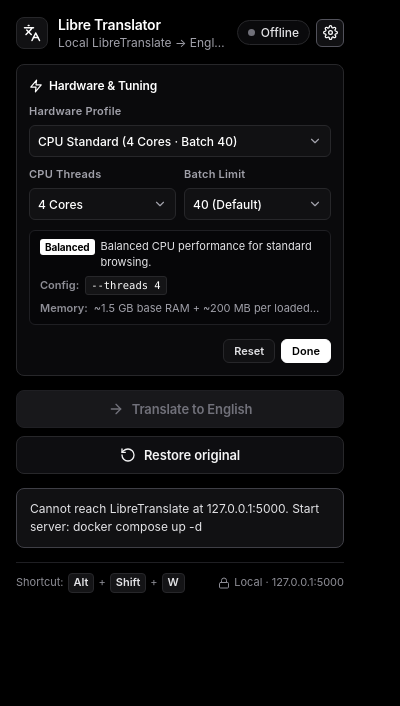
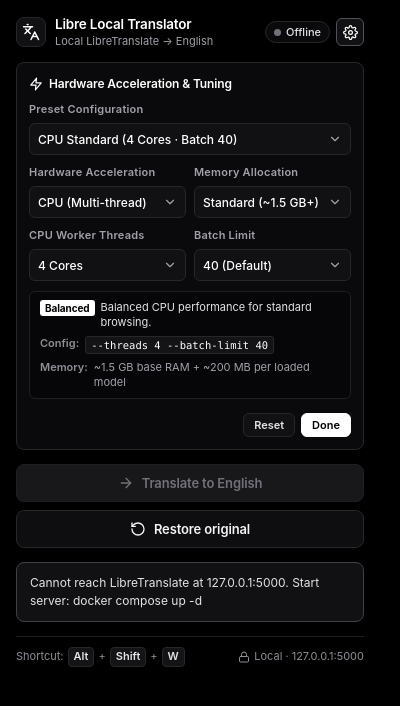
Before and after one commit to premkumar0184/Local-Translate, a browser extension: page popup.html in a window 400 px wide. Both pictures are taken after a click on the button "Hardware Acceleration & Tuning Settings". Drawn offline with Linux system fonts and the light colour scheme; no server answers.

Commit message:
feat: complete hardware acceleration options, fix branding and UI clipping, add storage fallback

```diff
--- a/popup.css
+++ b/popup.css
@@ -66,7 +66,7 @@
 
 body {
   margin: 0;
-  width: 360px;
+  width: 380px;
   background: var(--bg-app);
   color: var(--text-main);
   font-family: var(--font-sans);
@@ -110,19 +110,20 @@ body {
   display: flex;
   align-items: center;
   justify-content: space-between;
-  gap: 12px;
+  gap: 10px;
 }
 
 .brand {
   display: flex;
   align-items: center;
-  gap: 10px;
+  gap: 9px;
   min-width: 0;
+  flex-shrink: 1;
 }
 
 .logo-box {
-  width: 32px;
-  height: 32px;
+  width: 30px;
+  height: 30px;
   display: grid;
   place-items: center;
   border-radius: var(--radius-md);
@@ -138,7 +139,7 @@ body {
 
 .title {
   margin: 0;
-  font-size: 14px;
+  font-size: 13.5px;
   font-weight: 600;
   letter-spacing: -0.015em;
   color: var(--text-main);
@@ -148,7 +149,7 @@ body {
 
 .subtitle {
   margin: 2px 0 0;
-  font-size: 12px;
+  font-size: 11px;
   color: var(--text-muted);
   line-height: 1.2;
   white-space: nowrap;
@@ -160,13 +161,13 @@ body {
 .server-badge {
   display: inline-flex;
   align-items: center;
-  gap: 6px;
-  padding: 4px 10px;
+  gap: 5px;
+  padding: 3px 8px;
   background: var(--bg-surface);
   border: 1px solid var(--border-app);
   border-radius: 9999px;
   font-family: inherit;
-  font-size: 12px;
+  font-size: 11px;
   font-weight: 500;
   color: var(--text-secondary);
   flex-shrink: 0;
@@ -424,19 +425,20 @@ body {
 
 .tuning-impact-text {
   color: var(--text-secondary);
+  line-height: 1.35;
 }
 
 .tuning-detail {
   display: flex;
-  align-items: baseline;
+  align-items: flex-start;
   gap: 6px;
-  overflow: hidden;
 }
 
 .tuning-detail-label {
   font-weight: 600;
   color: var(--text-tertiary);
   flex-shrink: 0;
+  line-height: 1.35;
 }
 
 .tuning-code {
@@ -447,16 +449,13 @@ body {
   border: 1px solid var(--border-app);
   padding: 1px 5px;
   border-radius: 3px;
-  white-space: nowrap;
-  overflow: hidden;
-  text-overflow: ellipsis;
+  word-break: break-word;
+  line-height: 1.35;
 }
 
 .tuning-memory-text {
   color: var(--text-muted);
-  white-space: nowrap;
-  overflow: hidden;
-  text-overflow: ellipsis;
+  line-height: 1.35;
 }
 
 /* Settings Actions */
--- a/popup.html
+++ b/popup.html
@@ -23,7 +23,7 @@
           </svg>
         </div>
         <div class="brand-text">
-          <h1 class="title">Libre Translator</h1>
+          <h1 class="title">Libre Local Translator</h1>
           <p class="subtitle">Local LibreTranslate → English</p>
         </div>
       </div>
@@ -48,14 +48,14 @@
           <svg width="14" height="14" viewBox="0 0 24 24" fill="none" stroke="currentColor" stroke-width="2" stroke-linecap="round" stroke-linejoin="round" aria-hidden="true">
             <polygon points="13 2 3 14 12 14 11 22 21 10 12 10 13 2"/>
           </svg>
-          <span class="settings-title">Hardware & Tuning</span>
+          <span class="settings-title">Hardware Acceleration & Tuning</span>
         </div>
         <span id="settings-saved-tag" class="settings-saved-tag" hidden>Saved</span>
       </div>
 
-      <!-- Hardware Profile Preset Selector -->
+      <!-- Quick Preset Selector -->
       <div class="setting-field">
-        <label for="setting-preset" class="setting-label">Hardware Profile</label>
+        <label for="setting-preset" class="setting-label">Preset Configuration</label>
         <div class="select-wrapper">
           <select id="setting-preset" class="setting-select">
             <option value="cpu-default">CPU Standard (4 Cores · Batch 40)</option>
@@ -63,15 +63,40 @@
             <option value="gpu-docker">NVIDIA GPU (Docker: --gpus all)</option>
             <option value="gpu-python">NVIDIA GPU (Python / PyTorch CUDA)</option>
             <option value="eco-memory">Low Memory Mode (~1.5 GB RAM)</option>
-            <option value="custom">Custom Tuning</option>
+            <option value="custom">Custom Configuration</option>
           </select>
+        </div>
+      </div>
+
+      <!-- Hardware Acceleration Mode & Memory Allocation -->
+      <div class="setting-row">
+        <div class="setting-field setting-col">
+          <label for="setting-mode" class="setting-label">Hardware Acceleration</label>
+          <div class="select-wrapper">
+            <select id="setting-mode" class="setting-select">
+              <option value="cpu">CPU (Multi-thread)</option>
+              <option value="gpu-docker">NVIDIA GPU (Docker)</option>
+              <option value="gpu-python">NVIDIA GPU (Python)</option>
+            </select>
+          </div>
+        </div>
+
+        <div class="setting-field setting-col">
+          <label for="setting-memory" class="setting-label">Memory Allocation</label>
+          <div class="select-wrapper">
+            <select id="setting-memory" class="setting-select">
+              <option value="standard">Standard (~1.5 GB+)</option>
+              <option value="eco">Low RAM (~1.5 GB)</option>
+              <option value="high">Dedicated (8 GB+)</option>
+            </select>
+          </div>
         </div>
       </div>
 
       <!-- Tuning Parameters Row: Threads & Batch Limit -->
       <div class="setting-row">
         <div class="setting-field setting-col">
-          <label for="setting-threads" class="setting-label">CPU Threads</label>
+          <label for="setting-threads" class="setting-label">CPU Worker Threads</label>
           <div class="select-wrapper">
             <select id="setting-threads" class="setting-select">
               <option value="2">2 Cores</option>
@@ -103,7 +128,7 @@
         </div>
         <div class="tuning-detail">
           <span class="tuning-detail-label">Config:</span>
-          <code class="tuning-code" id="tuning-config-code">--threads 4</code>
+          <code class="tuning-code" id="tuning-config-code">--threads 4 --batch-limit 40</code>
         </div>
         <div class="tuning-detail">
           <span class="tuning-detail-label">Memory:</span>
--- a/popup.js
+++ b/popup.js
@@ -11,6 +11,8 @@ const settingsToggleBtn = document.getElementById("settings-toggle-btn");
 const settingsPanel = document.getElementById("settings-panel");
 const settingsSavedTag = document.getElementById("settings-saved-tag");
 const settingPreset = document.getElementById("setting-preset");
+const settingMode = document.getElementById("setting-mode");
+const settingMemory = document.getElementById("setting-memory");
 const settingThreads = document.getElementById("setting-threads");
 const settingBatchLimit = document.getElementById("setting-batch-limit");
 const tuningBadge = document.getElementById("tuning-badge");
@@ -35,86 +37,100 @@ let isServerOnline = false;
 const PRESETS = {
   "cpu-default": {
     name: "CPU Standard",
-    badge: "Balanced",
+    mode: "cpu",
     threads: 4,
     batchSize: 40,
-    impact: "Balanced CPU performance for standard browsing.",
-    config: "--threads 4",
-    memory: "~1.5 GB base RAM + ~200 MB per loaded language model"
+    memory: "standard"
   },
   "cpu-tuned": {
     name: "CPU Multi-Core",
-    badge: "Multi-Core",
+    mode: "cpu",
     threads: 8,
     batchSize: 100,
-    impact: "Prevents bottle-necking during batch translation requests.",
-    config: "--threads 8 --batch-limit 100",
-    memory: "Smooth operation on machines with 8 GB+ RAM"
+    memory: "high"
   },
   "gpu-docker": {
     name: "NVIDIA GPU (Docker)",
-    badge: "5x-15x GPU",
+    mode: "gpu-docker",
     threads: 4,
     batchSize: 100,
-    impact: "5x to 15x inference speedup on CUDA-capable GPUs.",
-    config: "docker run --gpus all ... --batch-limit 100",
-    memory: "Automatic CTranslate2 CUDA inference via NVIDIA Toolkit"
+    memory: "high"
   },
   "gpu-python": {
     name: "NVIDIA GPU (Python)",
-    badge: "PyTorch CUDA",
+    mode: "gpu-python",
     threads: 4,
     batchSize: 100,
-    impact: "Automatic CTranslate2 CUDA inference in Python venv.",
-    config: "Install CUDA-enabled PyTorch in venv",
-    memory: "Optimizes matrix throughput directly with CUDA"
+    memory: "high"
   },
   "eco-memory": {
     name: "Low Memory Mode",
-    badge: "Low RAM",
+    mode: "cpu",
     threads: 2,
     batchSize: 25,
-    impact: "Minimizes background memory pressure on budget machines.",
-    config: "--threads 2 --batch-limit 25",
-    memory: "~1.5 GB base RAM (recommended for <= 8 GB RAM)"
-  },
-  "custom": {
-    name: "Custom Tuning",
-    badge: "Custom",
-    threads: 4,
-    batchSize: 40,
-    impact: "Custom user-configured thread concurrency and batch limits.",
-    config: "User-defined configuration",
-    memory: "Dynamic system allocation"
+    memory: "eco"
   }
 };
 
 const DEFAULT_SETTINGS = {
   preset: "cpu-default",
+  mode: "cpu",
   threads: 4,
-  batchSize: 40
+  batchSize: 40,
+  memory: "standard"
 };
 
 let currentSettings = { ...DEFAULT_SETTINGS };
 let saveTimeout = null;
 
 function updateTuningCard() {
-  const presetKey = currentSettings.preset in PRESETS ? currentSettings.preset : "custom";
-  const p = PRESETS[presetKey];
-  if (!p) return;
+  const { mode = "cpu", threads = 4, batchSize = 40, memory = "standard" } = currentSettings;
 
-  if (tuningBadge) tuningBadge.textContent = p.badge;
-  if (tuningImpactText) tuningImpactText.textContent = p.impact;
-  if (tuningConfigCode) {
-    tuningConfigCode.textContent = presetKey === "custom"
-      ? `--threads ${currentSettings.threads} --batch-limit ${currentSettings.batchSize}`
-      : p.config;
+  let badge = "Tuned";
+  let impact = "Balanced CPU performance for standard browsing.";
+  let config = `--threads ${threads} --batch-limit ${batchSize}`;
+  let memDetail = "~1.5 GB base RAM + ~200 MB per loaded model";
+
+  if (mode === "gpu-docker") {
+    badge = "5x-15x GPU";
+    impact = "5x to 15x inference speedup on CUDA-capable GPUs.";
+    config = `docker run --gpus all ... --threads ${threads} --batch-limit ${batchSize}`;
+  } else if (mode === "gpu-python") {
+    badge = "PyTorch CUDA";
+    impact = "Automatic CTranslate2 CUDA inference in Python venv.";
+    config = `Install CUDA PyTorch; --threads ${threads} --batch-limit ${batchSize}`;
+  } else {
+    // CPU mode
+    if (threads >= 8) {
+      badge = "Multi-Core";
+      impact = "Prevents bottle-necking during batch translation requests.";
+    } else if (memory === "eco" || batchSize <= 25) {
+      badge = "Low RAM";
+      impact = "Minimizes background memory pressure on budget machines.";
+    } else {
+      badge = "Balanced";
+      impact = "Balanced CPU performance for standard browsing.";
+    }
   }
-  if (tuningMemoryText) tuningMemoryText.textContent = p.memory;
+
+  if (memory === "eco") {
+    memDetail = "~1.5 GB base RAM (recommended for <= 8 GB RAM)";
+  } else if (memory === "high") {
+    memDetail = "Smooth operation on machines with 8 GB+ RAM";
+  } else {
+    memDetail = "~1.5 GB base RAM + ~200 MB per loaded model";
+  }
+
+  if (tuningBadge) tuningBadge.textContent = badge;
+  if (tuningImpactText) tuningImpactText.textContent = impact;
+  if (tuningConfigCode) tuningConfigCode.textContent = config;
+  if (tuningMemoryText) tuningMemoryText.textContent = memDetail;
 }
 
 function applySettingsToUI() {
-  if (settingPreset) settingPreset.value = currentSettings.preset || "cpu-default";
+  if (settingPreset) settingPreset.value = currentSettings.preset || "custom";
+  if (settingMode) settingMode.value = currentSettings.mode || "cpu";
+  if (settingMemory) settingMemory.value = currentSettings.memory || "standard";
   if (settingThreads) settingThreads.value = String(currentSettings.threads || 4);
   if (settingBatchLimit) settingBatchLimit.value = String(currentSettings.batchSize || 40);
   updateTuningCard();
@@ -162,15 +178,17 @@ async function loadSettings() {
   applySettingsToUI();
 }
 
-function checkIfPresetMatchesCustom() {
+function updatePresetFromIndividualSettings() {
   let matched = "custom";
-  for (const [key, val] of Object.entries(PRESETS)) {
-    if (key !== "custom" && val.threads === currentSettings.threads && val.batchSize === currentSettings.batchSize) {
-      if (currentSettings.preset === key) {
-        matched = key;
-        break;
-      }
-      if (matched === "custom") matched = key;
+  for (const [key, p] of Object.entries(PRESETS)) {
+    if (
+      p.mode === currentSettings.mode &&
+      p.threads === currentSettings.threads &&
+      p.batchSize === currentSettings.batchSize &&
+      p.memory === currentSettings.memory
+    ) {
+      matched = key;
+      break;
     }
   }
   currentSettings.preset = matched;
@@ -207,14 +225,34 @@ if (settingPreset) {
   settingPreset.addEventListener("change", () => {
     const selected = settingPreset.value;
     if (selected !== "custom" && PRESETS[selected]) {
+      const p = PRESETS[selected];
       currentSettings.preset = selected;
-      currentSettings.threads = PRESETS[selected].threads;
-      currentSettings.batchSize = PRESETS[selected].batchSize;
-      if (settingThreads) settingThreads.value = String(currentSettings.threads);
-      if (settingBatchLimit) settingBatchLimit.value = String(currentSettings.batchSize);
+      currentSettings.mode = p.mode;
+      currentSettings.threads = p.threads;
+      currentSettings.batchSize = p.batchSize;
+      currentSettings.memory = p.memory;
+      applySettingsToUI();
     } else {
       currentSettings.preset = "custom";
+      updateTuningCard();
     }
+    saveSettings();
+  });
+}
+
+if (settingMode) {
+  settingMode.addEventListener("change", () => {
+    currentSettings.mode = settingMode.value || "cpu";
+    updatePresetFromIndividualSettings();
+    updateTuningCard();
+    saveSettings();
+  });
+}
+
+if (settingMemory) {
+  settingMemory.addEventListener("change", () => {
+    currentSettings.memory = settingMemory.value || "standard";
+    updatePresetFromIndividualSettings();
     updateTuningCard();
     saveSettings();
   });
@@ -223,7 +261,7 @@ if (settingPreset) {
 if (settingThreads) {
   settingThreads.addEventListener("change", () => {
     currentSettings.threads = parseInt(settingThreads.value, 10) || 4;
-    checkIfPresetMatchesCustom();
+    updatePresetFromIndividualSettings();
     updateTuningCard();
     saveSettings();
   });
@@ -232,7 +270,7 @@ if (settingThreads) {
 if (settingBatchLimit) {
   settingBatchLimit.addEventListener("change", () => {
     currentSettings.batchSize = parseInt(settingBatchLimit.value, 10) || 40;
-    checkIfPresetMatchesCustom();
+    updatePresetFromIndividualSettings();
     updateTuningCard();
     saveSettings();
   });
```
Also changed, not shown: content.js (+7 -0 lines), test/translator.test.js (+70 -0 lines), README.md.
